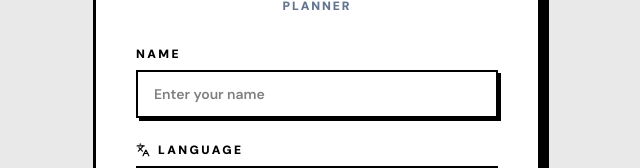
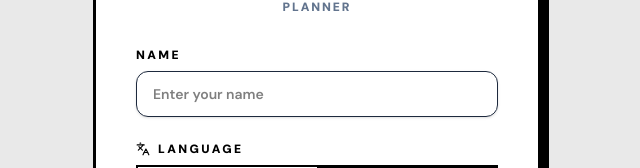
Before and after one commit to LavenderEdit/aputrak, a Next.js app: page / in a window 1280 px wide. Shown: the part 335-503 px from the top of the page, without its empty margins (323-963 px from the left). Built offline with nearby package versions, Linux system fonts and the light colour scheme; no server answers.

Commit message:
style: upgrade Input border focus and rounded corners

```diff
--- a/src/shared/components/ui/Input.tsx
+++ b/src/shared/components/ui/Input.tsx
@@ -13,10 +13,10 @@ export const Input = forwardRef<HTMLInputElement, InputProps>(
             <input
                 ref={ref}
                 className={cn(
-                    "w-full border-2 bg-white px-4 py-3 text-sm font-semibold text-black outline-none transition",
+                    "w-full rounded-xl border bg-white px-4 py-3 text-sm font-semibold text-black outline-none transition-all duration-200",
                     error
-                        ? "border-red-500"
-                        : "border-black focus:border-black focus:shadow-[3px_3px_0_#000]",
+                        ? "border-red-500 focus:border-red-500"
+                        : "border-slate-200/80 focus:border-slate-800 focus:shadow-sm focus:bg-slate-50/10",
                     "disabled:cursor-not-allowed disabled:bg-slate-100 disabled:opacity-60",
                     className,
                 )}
```
